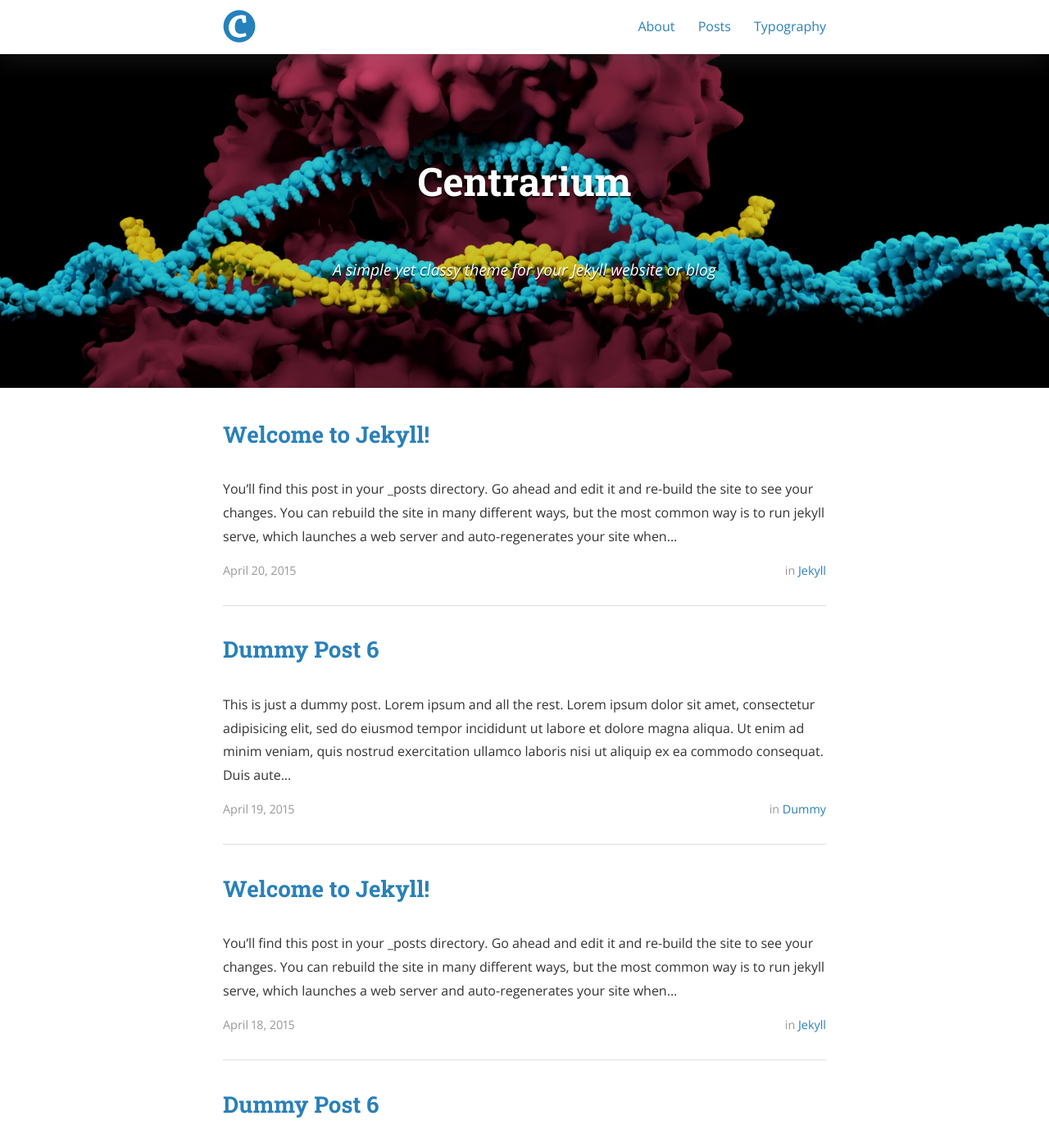
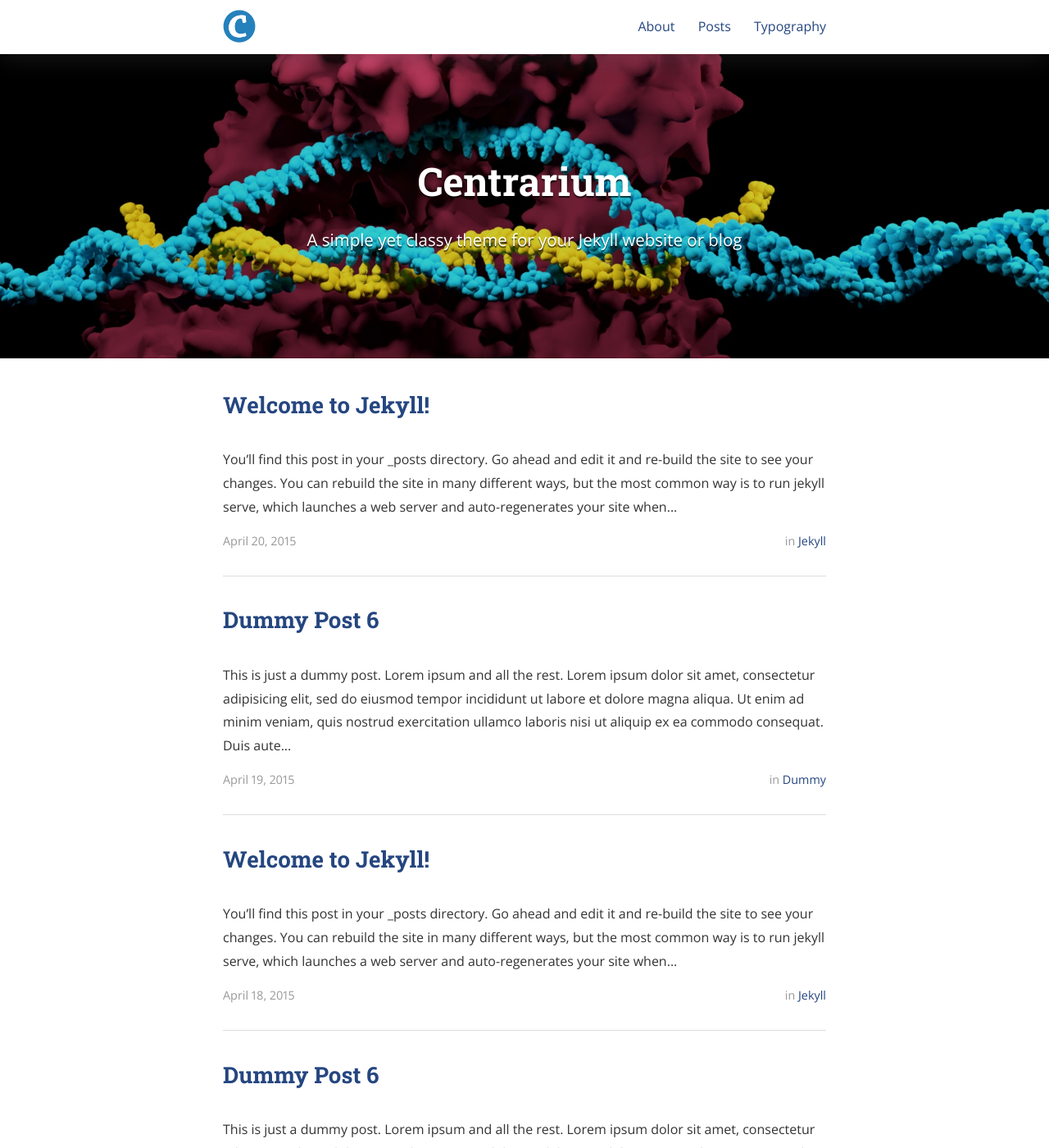
Before and after one commit to gerwld/libraunet, a Jekyll site: the page built from index.html, in a window 1280 px wide and 1400 px high. Shown: the whole window at 82% size. Built offline with Jekyll 4.4.1, drawn with Linux system fonts in a browser that asks for light colours; nearby versions of some CDN libraries; the list of posts is cut into pages by our own code.

Commit message:
Layout changes

```diff
--- a/_layouts/post.html
+++ b/_layouts/post.html
@@ -98,7 +98,7 @@
 				<a href="{{page.previous.url | prepend: site.baseurl}}">
 					<span class="fa-stack fa-lg">
 						<i class="fa fa-square fa-stack-2x"></i>
-						<i class="fa fa-angle-double-left fa-stack-1x fa-inverse"></i>
+						<i class="fa fa-angle-left fa-stack-1x fa-inverse"></i>
 					</span>
 					<span class="page-number">{{page.previous.title}}</span>
 				</a>
@@ -110,7 +110,7 @@
 					<span class="page-number">{{page.next.title}}</span>
 					<span class="fa-stack fa-lg">
 						<i class="fa fa-square fa-stack-2x"></i>
-						<i class="fa fa-angle-double-right fa-stack-1x fa-inverse"></i>
+						<i class="fa fa-angle-right fa-stack-1x fa-inverse"></i>
 					</span>
 				</a>
 			{% endif %}
--- a/_sass/_layout.scss
+++ b/_sass/_layout.scss
@@ -92,6 +92,7 @@
 		background-size: cover;
 		.title {
 			font-size: modular-scale(6);
+			margin-bottom: 0.2em;
 		}
 		.subtitle, .info {
 			font-size: modular-scale(1);
@@ -263,8 +264,7 @@
 				font-size: modular-scale(6);
 			}
 			.subtitle {
-				font-style: italic;
-				font-size: modular-scale(1);
+				font-size: 1.28rem;
 			}
 		}
 	}
--- a/_sass/base/_variables.scss
+++ b/_sass/base/_variables.scss
@@ -29,7 +29,7 @@
 // Flat UI Colors. For more, see http://flatuicolors.com/
 $turquoise: #1abc9c;	// Turqoise
 $green: #27ae60;	  	// Nephritis
-$blue: #2980b9;				// Belize Hole
+$blue: #254680;				// Belize Hole
 $purple: #8e44ad;			// Wisteria
 $orange: #d35400;			// Pumpkin
 $red:	#c0392b;				// Pomegranate
@@ -41,7 +41,7 @@
 $base-background-color: #fff;
 $base-font-color: $dark-gray;
 $action-color: $blue;
-$highlight-color: tint($action-color, 33%);
+$highlight-color: tint($action-color, 10%);
 
 // Border
 $base-border-color: $light-gray;
--- a/index.html
+++ b/index.html
@@ -50,21 +50,21 @@
 			<a class="newer-posts" href="{{ site.baseurl }}{{ paginator.previous_page_path }}">
         <span class="fa-stack fa-lg">
           <i class="fa fa-square fa-stack-2x"></i>
-          <i class="fa fa-angle-double-left fa-stack-1x fa-inverse"></i>
+          <i class="fa fa-angle-left fa-stack-1x fa-inverse"></i>
         </span>
       </a>
 			{% else %}
 			<a class="newer-posts" href="{{ site.baseurl }}{{ paginator.next_page_path }}">
 				<span class="fa-stack fa-lg">
 					<i class="fa fa-square fa-stack-2x"></i>
-					<i class="fa fa-angle-double-left fa-stack-1x fa-inverse"></i>
+					<i class="fa fa-angle-left fa-stack-1x fa-inverse"></i>
 				</span>
 			</a>
 			{% endif %}
 		{% else %}
 		<span class="fa-stack fa-lg">
       <i class="fa fa-square fa-stack-2x"></i>
-      <i class="fa fa-angle-double-left fa-stack-1x fa-inverse"></i>
+      <i class="fa fa-angle-left fa-stack-1x fa-inverse"></i>
     </span>
 		{% endif %}
 		<span class="page-number">Page {{ paginator.page }} of {{ paginator.total_pages }}</span>
@@ -72,13 +72,13 @@
 		<a class="newer-posts" href="{{ site.baseurl }}{{ paginator.next_page_path }}">
       <span class="fa-stack fa-lg">
         <i class="fa fa-square fa-stack-2x"></i>
-        <i class="fa fa-angle-double-right fa-stack-1x fa-inverse"></i>
+        <i class="fa fa-angle-right fa-stack-1x fa-inverse"></i>
       </span>
     </a>
 		{% else %}
 		<span class="fa-stack fa-lg">
       <i class="fa fa-square fa-stack-2x"></i>
-      <i class="fa fa-angle-double-right fa-stack-1x fa-inverse"></i>
+      <i class="fa fa-angle-right fa-stack-1x fa-inverse"></i>
     </span>
 		{% endif %}
 	</p>
```
